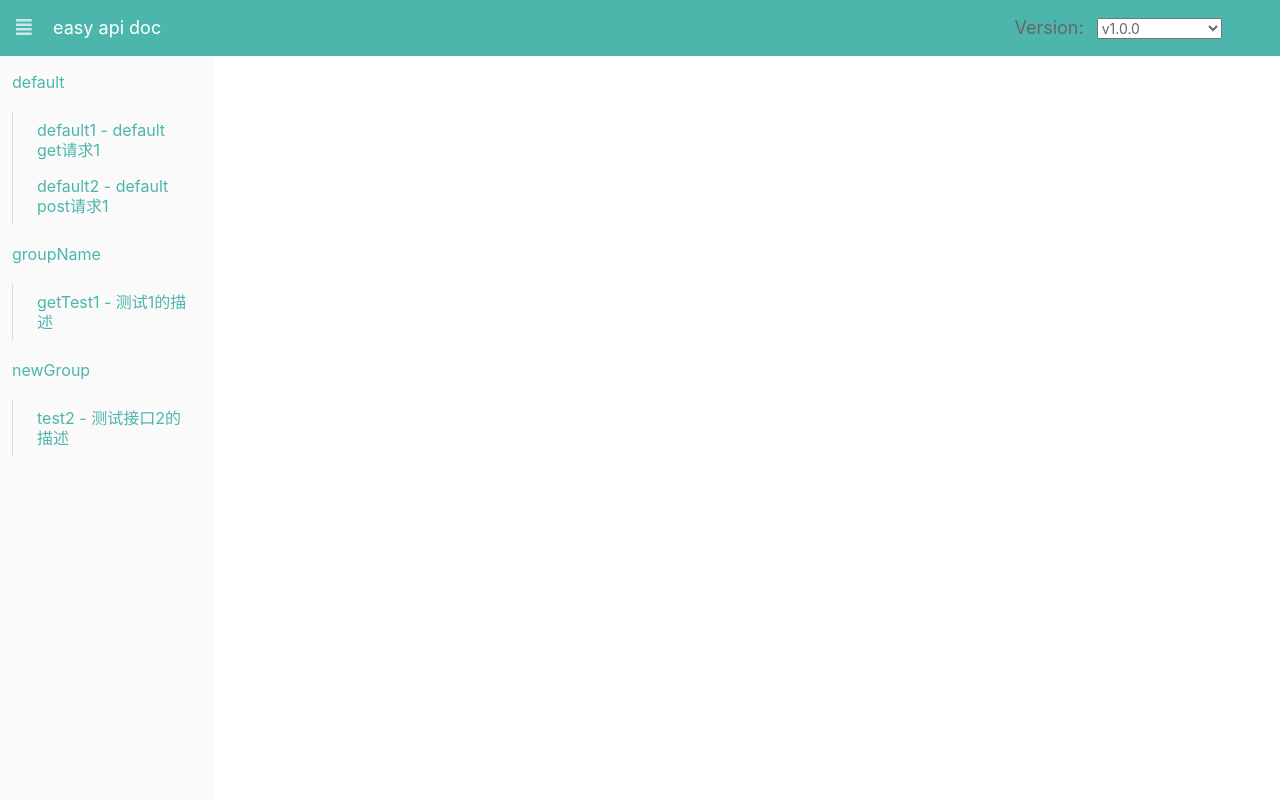
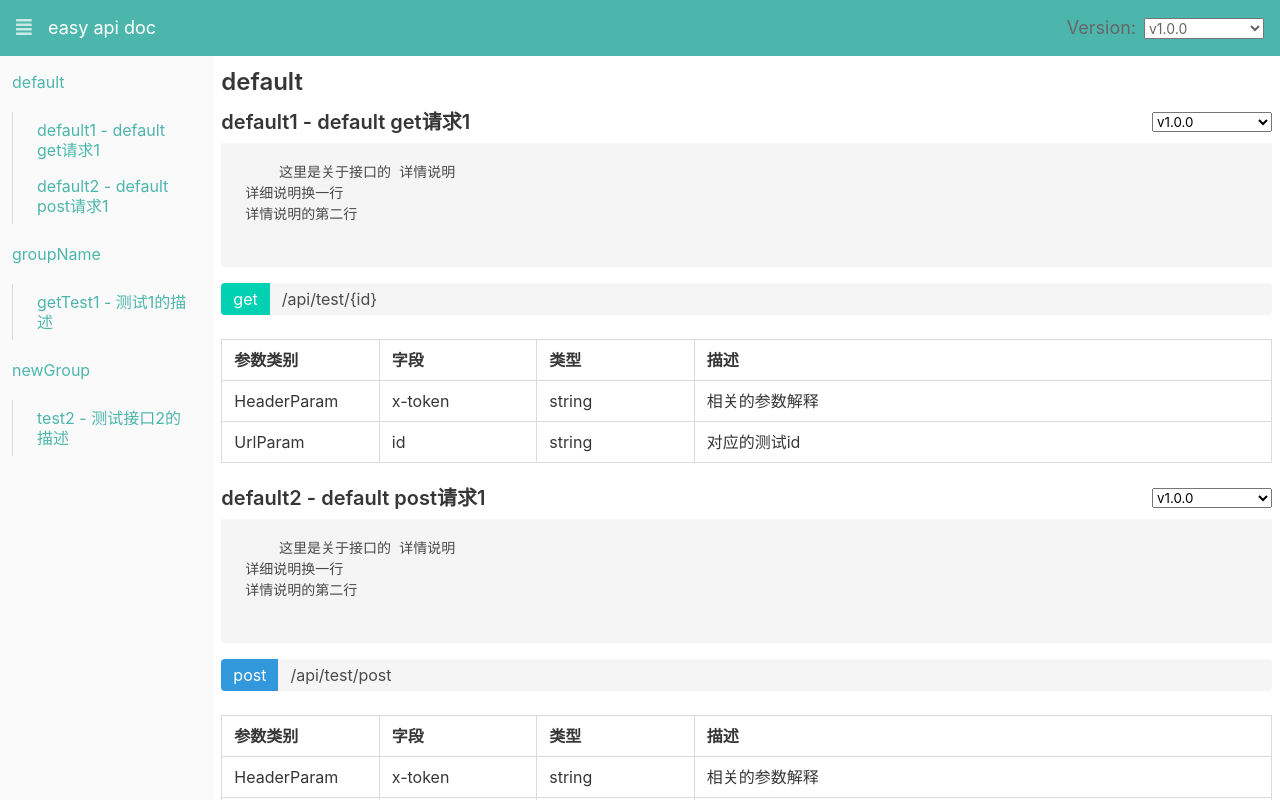
Before and after one commit to Ysanwen/easyApi_front_end, a Svelte app: page / in a window 1280 px wide. Built offline with nearby package versions, Linux system fonts and the light colour scheme.

Commit message:
add api title and param document part

```diff
--- a/public/data/v1.0.0/default.json
+++ b/public/data/v1.0.0/default.json
@@ -7,16 +7,50 @@
     "Name": {
       "key": "default1",
       "description": "default get请求1"
-    }
+    },
+    "Description": {
+      "description": "这里是关于接口的 详情说明\r\n详细说明换一行\r\n详情说明的第二行"
+    },
+    "HeaderParam": [
+      {
+        "key": "x-token",
+        "description": "相关的参数解释",
+        "valueType": "string"
+      }
+    ],
+    "UrlParam": [
+      {
+        "key": "id",
+        "description": "对应的测试id",
+        "valueType": "string"
+      }
+    ]
   },
   "default2": {
     "Api": {
       "method": "post",
-      "path": "/api/test/{id}"
+      "path": "/api/test/post"
     },
     "Name": {
       "key": "default2",
       "description": "default post请求1"
-    }
+    },
+    "Description": {
+      "description": "这里是关于接口的 详情说明\r\n详细说明换一行\r\n详情说明的第二行"
+    },
+    "HeaderParam": [
+      {
+        "key": "x-token",
+        "description": "相关的参数解释",
+        "valueType": "string"
+      }
+    ],
+    "BodyParam": [
+      {
+        "key": "userId",
+        "description": "post请求体里面的参数， 只有put和post有效",
+        "valueType": "string"
+      }
+    ]
   }
 }
--- a/public/data/v1.0.0/groupName.json
+++ b/public/data/v1.0.0/groupName.json
@@ -1,7 +1,7 @@
 {
   "getTest1": {
     "Api": {
-      "method": "get",
+      "method": "put",
       "path": "/api/test/{id}"
     },
     "Name": {
@@ -19,7 +19,7 @@
     },
     "Deprecated": {
       "description": "弃用的相关说明 \r\n这里是弃用说明的第一行\r\n然后再加上一行",
-      "replaceWith": "groupName#apiname"
+      "replaceWith": "default#default1"
     },
     "HeaderParam": [
       {
@@ -47,13 +47,6 @@
         "valueType": "number"
       }
     ],
-    "BodyParam": [
-      {
-        "key": "userId",
-        "description": "post请求体里面的参数， 只有put和post有效",
-        "valueType": "string"
-      }
-    ],
     "ContentType": {
       "key": "application/json"
     },
--- a/public/data/v1.0.0/newGroup.json
+++ b/public/data/v1.0.0/newGroup.json
@@ -1,7 +1,7 @@
 {
   "test2": {
     "Api": {
-      "method": "get",
+      "method": "delete",
       "path": "/api/test/{id}"
     },
     "Name": {
@@ -10,6 +10,23 @@
     },
     "Group": {
       "key": "newGroup"
-    }
+    },
+    "Description": {
+      "description": "这里是关于接口的 详情说明\r\n详细说明换一行\r\n详情说明的第二行"
+    },
+    "HeaderParam": [
+      {
+        "key": "x-token",
+        "description": "相关的参数解释",
+        "valueType": "string"
+      }
+    ],
+    "UrlParam": [
+      {
+        "key": "id",
+        "description": "对应的测试id",
+        "valueType": "string"
+      }
+    ]
   }
 }
--- a/src/App.svelte
+++ b/src/App.svelte
@@ -1,8 +1,8 @@
 <svelte:head>
 	<title>{docTitle}</title>
 </svelte:head>
-<header class="ez-header columns is-gapless">
-	<div class="column is-four-fifths">
+<header class="ez-header level">
+	<div class="level-left is-four-fifths">
 		<span on:click={openCloseSideBar} class="menu-button">
 			{#if openSideBar}
 				<span class="icon icon-item"><i class="fas fa-align-justify"></i></span>
@@ -12,7 +12,7 @@
 		</span>
 		{docTitle}
 	</div>
-	<div class="column version-selector">
+	<div class="level-right version-selector">
 		<label for="version">Version:</label>
 		<select id="version" class="seclect-width" bind:value={selectedVersion} on:change={doSelectVersion}>
 			{#each versionList as version}
@@ -144,6 +144,7 @@
 		font-size: 18px;
 		color: #fff;
 		padding: 0px 16px;
+		margin: 0px;
 	}
 	.menu-button {
 		margin-right: 8px;
@@ -165,7 +166,7 @@
 		margin-left: 8px;
 	}
 	.seclect-width {
-		min-width: 50%;
+		min-width: 120px;
 	}
 	.loading-area {
 		text-align: center;
--- a/src/LeftMenu.svelte
+++ b/src/LeftMenu.svelte
@@ -8,7 +8,7 @@
             {#if group.subItems.length > 0}
               <ul>
                 {#each group.subItems as subItem}
-                  <li><a href="#{subItem.title}" class={activityItem === subItem.title ? "is-activity" : "not-activity"} data-click-group={group.groupName} data-click-name={subItem.title}>{subItem.title} - {subItem.description}</a></li>
+                  <li><a href="#{group.groupName}-{subItem.title}" class={activityItem === subItem.title ? "is-activity" : "not-activity"} data-click-group={group.groupName} data-click-name={subItem.title}>{subItem.title} - {subItem.description}</a></li>
                 {/each}
               </ul>
             {/if}
--- a/src/RightContainer.svelte
+++ b/src/RightContainer.svelte
@@ -1,14 +1,26 @@
 <div class="ez-right-container column">
   <div class="main-content">
     <!-- <button class="button" on:click={addGroup}>add a group</button> -->
+    {#each groupList as group, id}
+      <GroupTitle groupName={group}/>
+      {#each Object.keys(versionData[group]) as apiData, aId}
+        <ApiTitle apiData={versionData[group][apiData]} group={group} versionList={storeData.versionList} selectedVersion={selectedVersion}/>
+        <Params apiData={versionData[group][apiData]}/>
+      {/each}
+    {/each}
   </div>
 </div>
 <script>
   import { createEventDispatcher, onMount } from 'svelte';
+  import GroupTitle from './common/GroupTitle.svelte';
+  import ApiTitle from './common/ApiTitle.svelte';
+  import Params from './common/Params.svelte';
+
   export let selectedVersion = '';
   export let storeData = {};
 
   let versionData;
+  let groupList = [];
 
   const dispatch = createEventDispatcher();
 
@@ -17,6 +29,7 @@
   }
   $: {
     versionData = selectedVersion ? storeData[selectedVersion] : {};
+    groupList = Object.keys(versionData);
     console.log(versionData);
   }
 
--- /dev/null
+++ b/src/common/ApiTitle.svelte
@@ -0,0 +1,96 @@
+{#if apiName}
+  <div class="ez-api-title level" id={group + '-' + apiName}>
+    <div class="level-left">
+      {#if deprecatedDescription}
+        <h5 class="title is-5 ez-deprecated">{apiName + '(接口弃用)' + (apiNameDescription ? ' - ' + apiNameDescription : '')}</h5>
+      {:else}
+      <h5 class="title is-5">{apiName + (apiNameDescription ? ' - ' + apiNameDescription : '')}</h5>
+      {/if}
+    </div>
+    <div class="level-right">
+      <select id="version" class="seclect-width" bind:value={selectedVersion} on:change={doSelectVersion}>
+        {#each versionList as version}
+          <option value={version}>{version}</option>
+        {/each}
+      </select>
+    </div>
+  </div>
+{/if}
+<!-- deprecated description -->
+{#if deprecatedDescription}
+  <pre class="ez-description"><div class="ez-deprecated">接口弃用相关说明:{#if replaceWith}<a href={'#' + replaceWith.replace('#', '-')}>(点击去替代接口)</a>{/if}</div>{@html deprecatedDescription}</pre>
+{/if}
+
+<!-- api description -->
+{#if description}
+  <pre class="ez-description">
+    {@html description}
+  </pre>
+{/if}
+
+<!-- api method and path -->
+<div class="tags has-addons">
+  {#if method === 'get'}
+    <span class="tag is-primary is-medium">{method}</span>
+  {:else if method === 'post'}
+    <span class="tag is-info is-medium">{method}</span>
+  {:else if method === 'put'}
+    <span class="tag is-warning is-medium">{method}</span>
+  {:else}
+    <span class="tag is-danger is-medium">{method}</span>
+  {/if}
+  <span class="tag is-medium ez-api-path">{path}</span>
+</div>
+
+
+<script>
+  export let apiData;
+  export let versionList = [];
+  export let selectedVersion = '';
+  export let group;
+
+  let apiName;
+  let apiNameDescription;
+  let description;
+  let deprecatedDescription;
+  let replaceWith;
+  let method;
+  let path;
+
+  $: if (apiData) {
+    apiName = apiData.Name ? apiData.Name.key : '';
+    apiNameDescription = apiData.Name ? apiData.Name.description : '';
+    description = apiData.Description ? apiData.Description.description : '';
+    deprecatedDescription = apiData.Deprecated ? apiData.Deprecated.description : '';
+    replaceWith = apiData.Deprecated ? apiData.Deprecated.replaceWith : '';
+    method = apiData.Api ? apiData.Api.method : '';
+    path = apiData.Api ? apiData.Api.path : '';
+  }
+
+  function doSelectVersion () {
+    console.log(selectedVersion);
+  }
+</script>
+
+<style>
+  .ez-api-title {
+    margin-top: 1rem;
+    margin-bottom: 0.6rem;
+  }
+  .level-left {
+    max-width: 85%;
+  }
+  .ez-deprecated {
+    color: hsl(348, 100%, 61%);
+  }
+  .seclect-width {
+    min-width: 120px;
+  }
+  .ez-description {
+    margin-bottom: 1rem;
+  }
+  .ez-api-path {
+    flex: auto;
+    justify-content: left;
+  }
+</style>
--- /dev/null
+++ b/src/common/GroupTitle.svelte
@@ -0,0 +1,14 @@
+<h3 class="ez-group title is-4" id={groupName}>
+  {groupName}
+</h3>
+
+<script>
+  export let groupName
+</script>
+
+<style>
+  .ez-group {
+    margin-top: 6px;
+    margin-bottom: 6px;
+  }
+</style>
--- /dev/null
+++ b/src/common/Params.svelte
@@ -0,0 +1,77 @@
+{#if HeaderParam.length > 0 || UrlParam.length > 0 || QueryParam.length > 0 || BodyParam.length > 0}
+<table class="table is-fullwidth is-bordered is-hoverable">
+  <tbody>
+    <tr>
+      <th class="ez-param">参数类别</th>
+      <th class="ez-param">字段</th>
+      <th class="ez-param">类型</th>
+      <th class="ez-param-description">描述</th>
+    </tr>
+    {#each HeaderParam as header, i}
+      <tr>
+        {#if i === 0}
+          <td rowspan={HeaderParam.length}>HeaderParam</td>
+        {/if}
+        <td>{header.key}</td>
+        <td>{header.valueType}</td>
+        <td>{header.description}</td>
+      </tr>
+    {/each}
+    {#each UrlParam as url, i}
+      <tr>
+        {#if i === 0}
+          <td rowspan={UrlParam.length}>UrlParam</td>
+        {/if}
+        <td>{url.key}</td>
+        <td>{url.valueType}</td>
+        <td>{url.description}</td>
+      </tr>
+    {/each}
+    {#each QueryParam as query, i}
+      <tr>
+        {#if i === 0}
+          <td rowspan={QueryParam.length}>QueryParam</td>
+        {/if}
+        <td>{query.key}</td>
+        <td>{query.valueType}</td>
+        <td>{query.description}</td>
+      </tr>
+    {/each}
+    {#each BodyParam as body, i}
+      <tr>
+        {#if i === 0}
+          <td rowspan={BodyParam.length}>BodyParam</td>
+        {/if}
+        <td>{body.key}</td>
+        <td>{body.valueType}</td>
+        <td>{body.description}</td>
+      </tr>
+    {/each}
+  </tbody>
+</table>
+{/if}
+<script>
+  export let apiData;
+
+  let HeaderParam = [];
+  let UrlParam = [];
+  let QueryParam = [];
+  let BodyParam = [];
+
+  $: if(apiData) {
+    HeaderParam = apiData.HeaderParam || [];
+    UrlParam = apiData.UrlParam || [];
+    QueryParam = apiData.QueryParam || [];
+    BodyParam = apiData.BodyParam || [];
+  }
+
+</script>
+
+<style>
+  .ez-param {
+    width: 15%;
+  }
+  .table td {
+    vertical-align: middle;
+  }
+</style>
```
